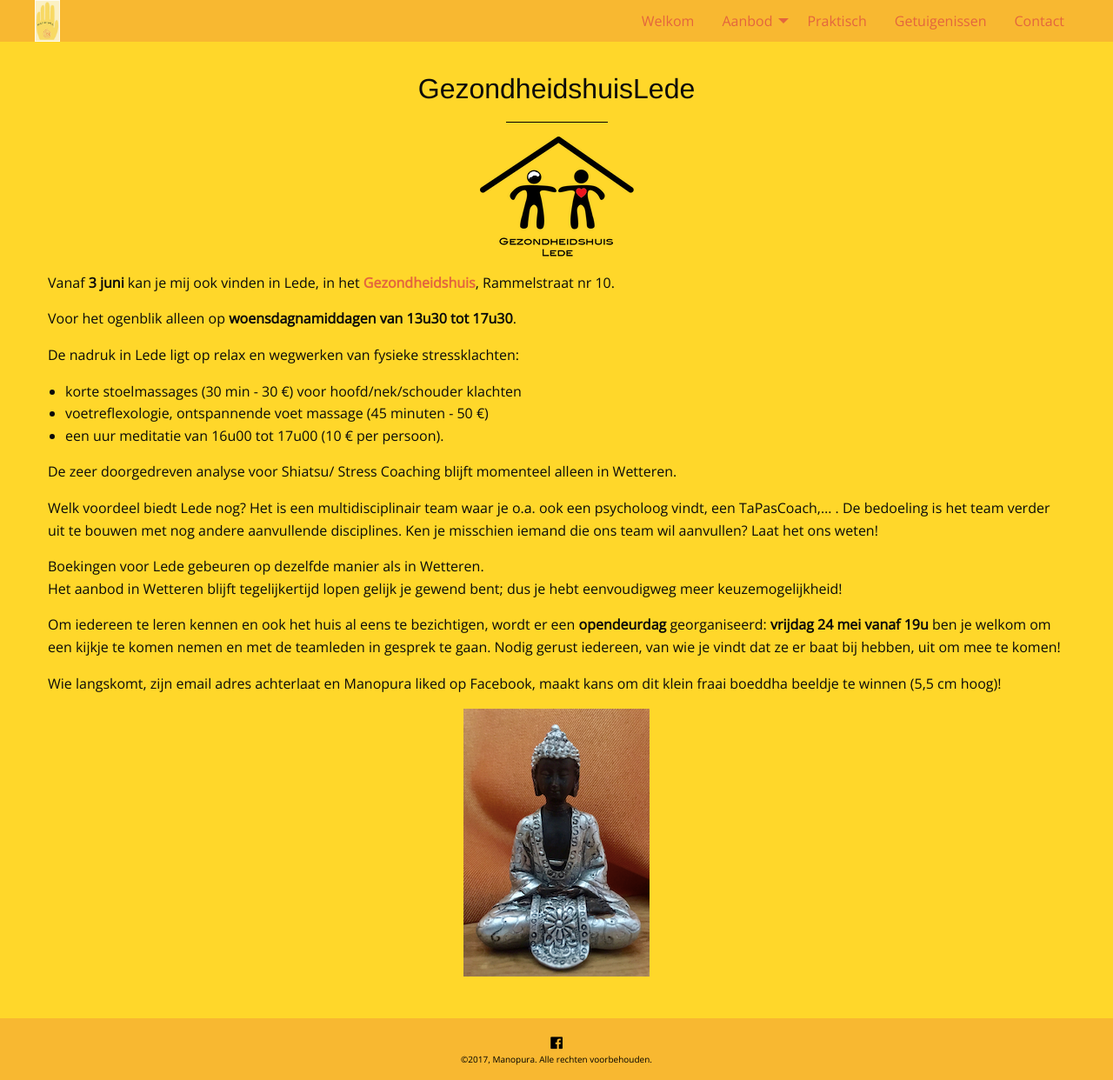
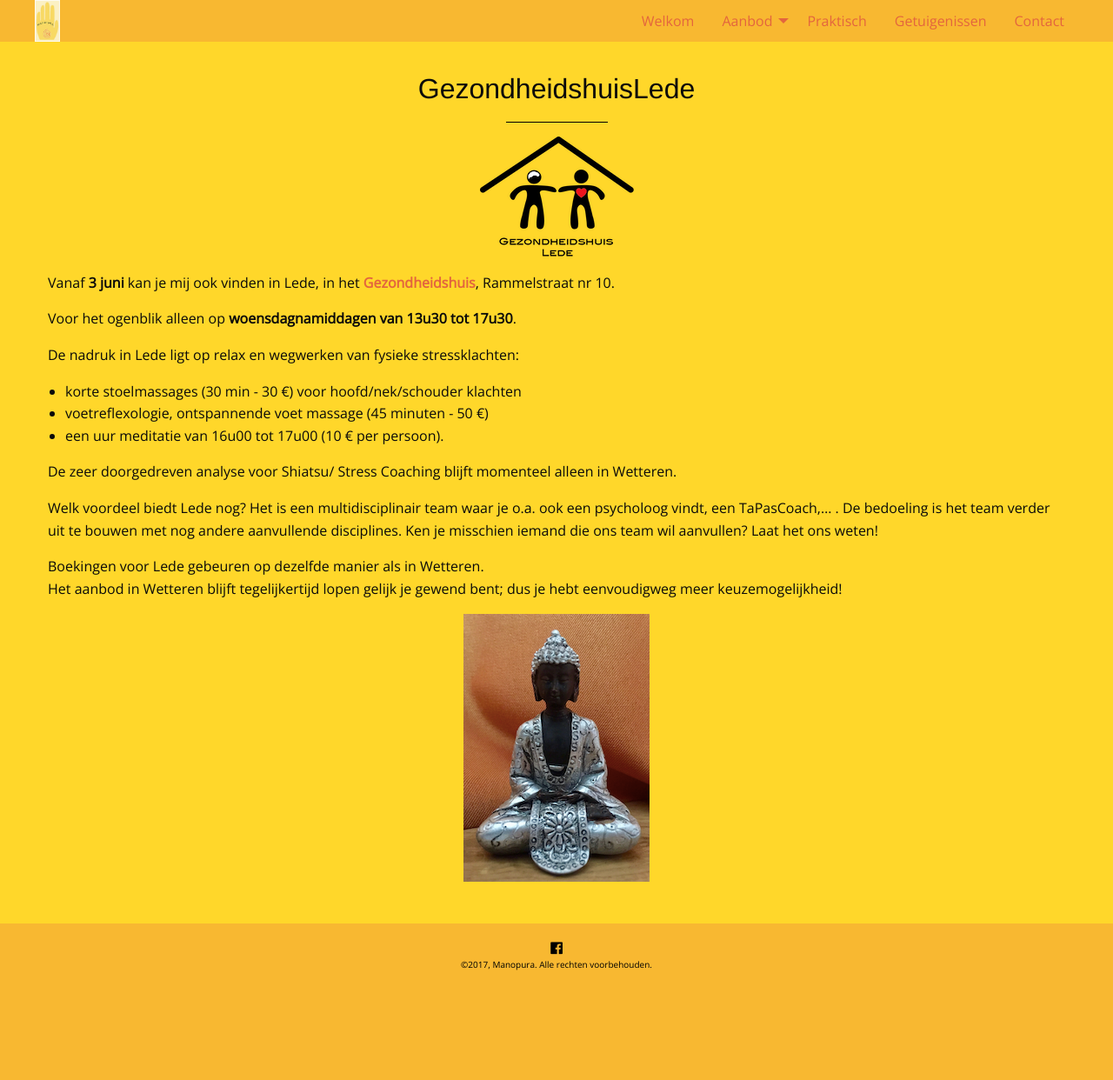
Before and after one commit to manopura/manopura.github.io, a Jekyll site: the page built from gezondheidshuislede.md, in a window 1280 px wide. Shown: the whole page at 87% size. Built offline with Jekyll 4.4.1, drawn with Linux system fonts in a browser that asks for light colours; nearby versions of some CDN libraries; our own code applies the rules of GitHub Pages for plain Markdown files; after the commit the page ends 1133 px from its top, so only the background shows below that.

Commit message:
Update gezondheidshuislede.md

```diff
--- a/gezondheidshuislede.md
+++ b/gezondheidshuislede.md
@@ -31,9 +31,4 @@ Het aanbod in Wetteren blijft tegelijkertijd lopen gelijk je gewend bent; dus je
 
 
 
-Om iedereen te leren kennen en ook het huis al eens te bezichtigen, wordt er een **opendeurdag**
-georganiseerd: **vrijdag 24 mei vanaf 19u** ben je welkom om een kijkje te komen nemen en met de teamleden in gesprek te gaan. Nodig gerust iedereen, van wie je vindt dat ze er baat bij hebben, uit om mee te komen!
-
-Wie langskomt, zijn email adres achterlaat en Manopura liked op Facebook, maakt kans om dit klein fraai boeddha beeldje te winnen (5,5 cm hoog)!
-
 ![gezondheidshuislede](images/kleineboedha.png)
```
